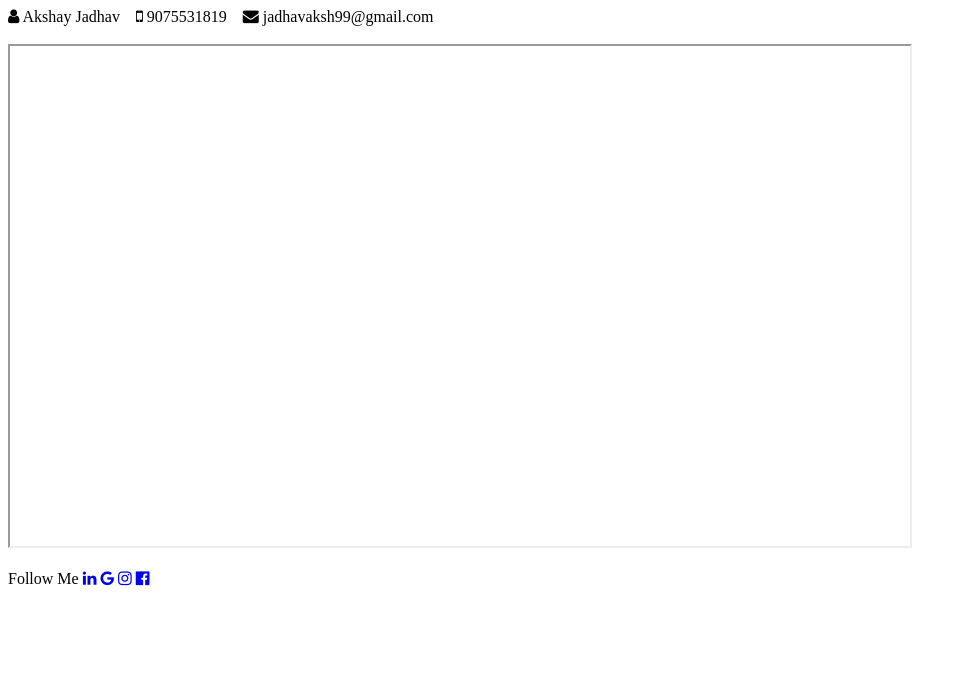
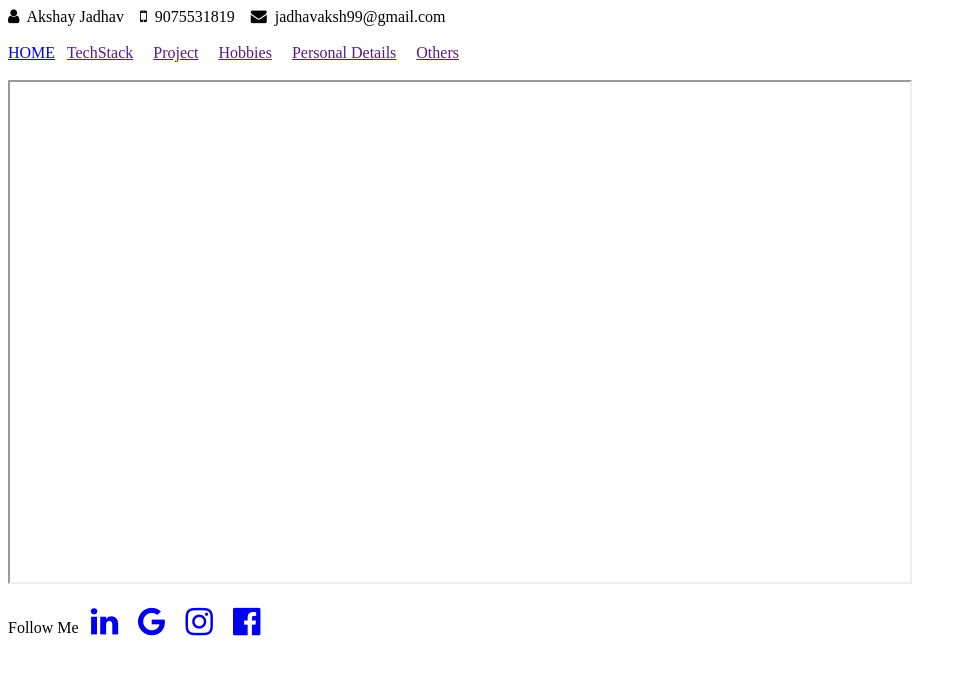
Before and after one commit to jadhavaksh99/MyProfile, a plain HTML site: page index.html in a window 1280 px wide. Shown: the whole page, without its empty margins (0-967 px from the left). Drawn offline with Linux system fonts and the light colour scheme.

Commit message:
added changes to index page
added changes to index page

```diff
--- a/index.html
+++ b/index.html
@@ -1,24 +1,54 @@
 <!DOCTYPE html>
 <html lang="en">
-<head>
-    <meta charset="UTF-8">
-    <meta name="viewport" content="width=device-width, initial-scale=1.0">
+  <head>
+    <meta charset="UTF-8" />
+    <meta name="viewport" content="width=device-width, initial-scale=1.0" />
     <title>Index</title>
-    <link rel="stylesheet" href="https://cdnjs.cloudflare.com/ajax/libs/font-awesome/4.7.0/css/font-awesome.min.css">
-</head>
-<body>
-    <i class="fa fa-user" aria-hidden="true"></i> <span>Akshay Jadhav</span>&nbsp;&nbsp;&nbsp;
-    <i class="fa fa-mobile" aria-hidden="true"></i> <span> 9075531819</span>&nbsp;&nbsp;&nbsp;
-    <i class="fa fa-envelope" aria-hidden="true"></i> <span> jadhavaksh99@gmail.com</span>
+    <link
+      rel="stylesheet"
+      href="https://cdnjs.cloudflare.com/ajax/libs/font-awesome/4.7.0/css/font-awesome.min.css"
+    />
+  </head>
+  <body>
+    <!-- header section -->
+    <header>
+      <i class="fa fa-user" aria-hidden="true"></i>&nbsp;
+      <span>Akshay Jadhav</span>&nbsp;&nbsp;&nbsp;
+      <i class="fa fa-mobile" aria-hidden="true"></i>&nbsp;
+      <span> 9075531819</span>&nbsp;&nbsp;&nbsp;
+      <i class="fa fa-envelope" aria-hidden="true"></i>&nbsp;
+      <span> jadhavaksh99@gmail.com</span>
+    </header>
     <br>
+    <!-- Navigation Section -->
+    <nav>
+        <a href="home.html">HOME</a>&nbsp;&nbsp;
+        <a href="">TechStack</a>&nbsp;&nbsp;&nbsp;&nbsp;
+        <a href="">Project</a>&nbsp;&nbsp;&nbsp;&nbsp;
+        <a href="">Hobbies</a>&nbsp;&nbsp;&nbsp;&nbsp;
+        <a href="">Personal Details</a>&nbsp;&nbsp;&nbsp;&nbsp;
+    <a href="">Others</a>
+    </nav>
     <br>
+    <!-- Frame Section -->
     <iframe src="" width="900px" height="500px"></iframe>
-    <br>
-    <br>
-    <span>Follow Me</span>
-    <a href="https://www.linkedin.com/"><i class="fa fa-linkedin" aria-hidden="true"></i></a>
-    <a href="https://www.google.com/"><i class="fa fa-google" aria-hidden="true"></i></a>
-    <a href="https://www.instagram.com/"><i class="fa fa-instagram" aria-hidden="true"></i></a>
-    <a href="https://www.facebook.com/"><i class="fa fa-facebook-official" aria-hidden="true"></i></a>
-</body>
+    <br />
+    <br />
+    <!-- Footer Section -->
+    <footer>
+        <span>Follow Me</span>&nbsp;&nbsp;
+        <a href="https://www.linkedin.com/"
+        ><i class="fa fa-2x fa-linkedin" aria-hidden="true"></i
+        ></a>&nbsp;&nbsp;&nbsp;&nbsp;
+        <a href="https://www.google.com/"
+        ><i class="fa fa-2x fa-google" aria-hidden="true"></i
+        ></a>&nbsp;&nbsp;&nbsp;&nbsp;
+        <a href="https://www.instagram.com/"
+        ><i class="fa fa-2x fa-instagram" aria-hidden="true"></i
+        ></a>&nbsp;&nbsp;&nbsp;&nbsp;
+        <a href="https://www.facebook.com/"
+        ><i class="fa fa-2x fa-facebook-official" aria-hidden="true"></i
+        ></a>
+    </footer>
+  </body>
 </html>
```
